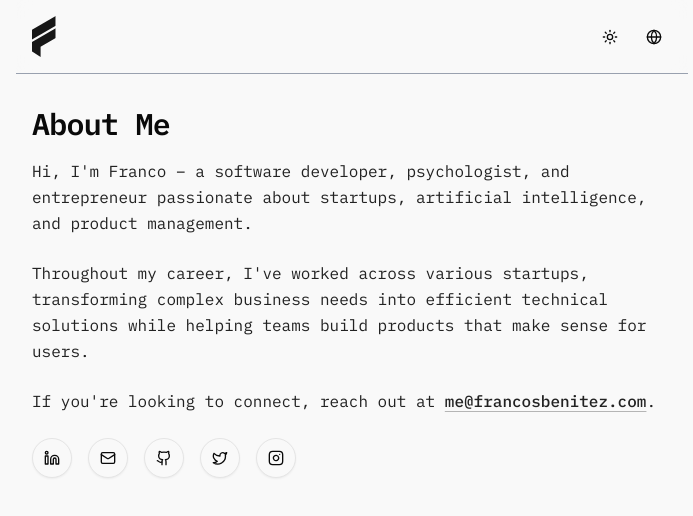
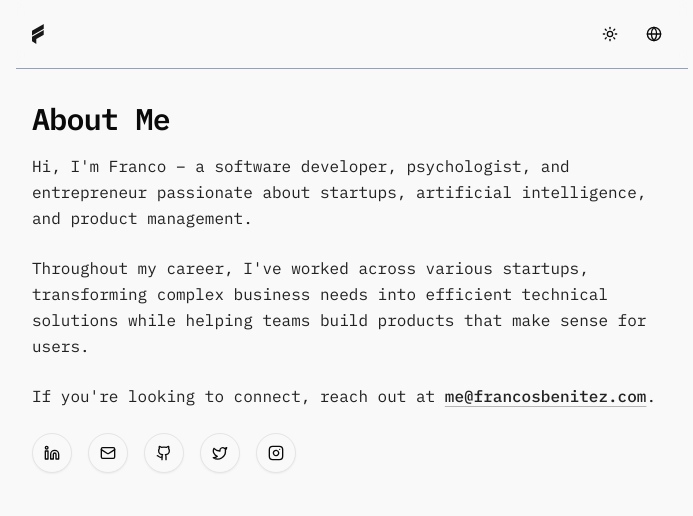
Before and after one commit to francosbenitez/francosbenitez.com, a Next.js app: page /en in a window 1280 px wide. Shown: the top 516 px of the page, without its empty margins (288-981 px from the left). Built offline with nearby package versions, Linux system fonts and the light colour scheme.

Commit message:
chore: smaller logo

```diff
--- a/components/logo-img.tsx
+++ b/components/logo-img.tsx
@@ -23,8 +23,8 @@ export function LogoImg() {
     <Image
       src={resolvedTheme === "dark" ? "/logo-dark.svg" : "/logo-light.svg"}
       alt="FSB's logo"
-      width={24}
-      height={24}
+      width={12}
+      height={12}
     />
   );
 }
```
